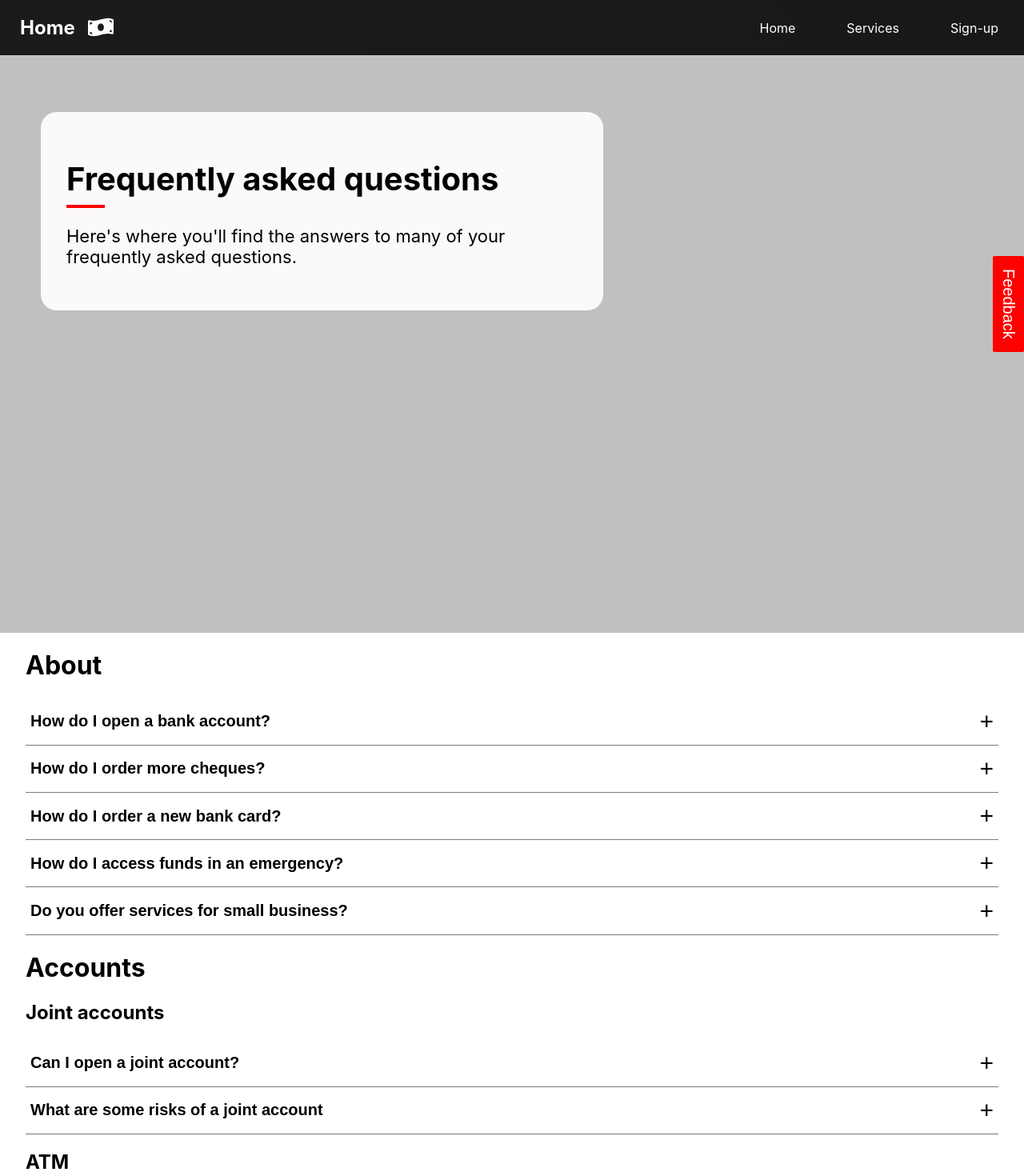
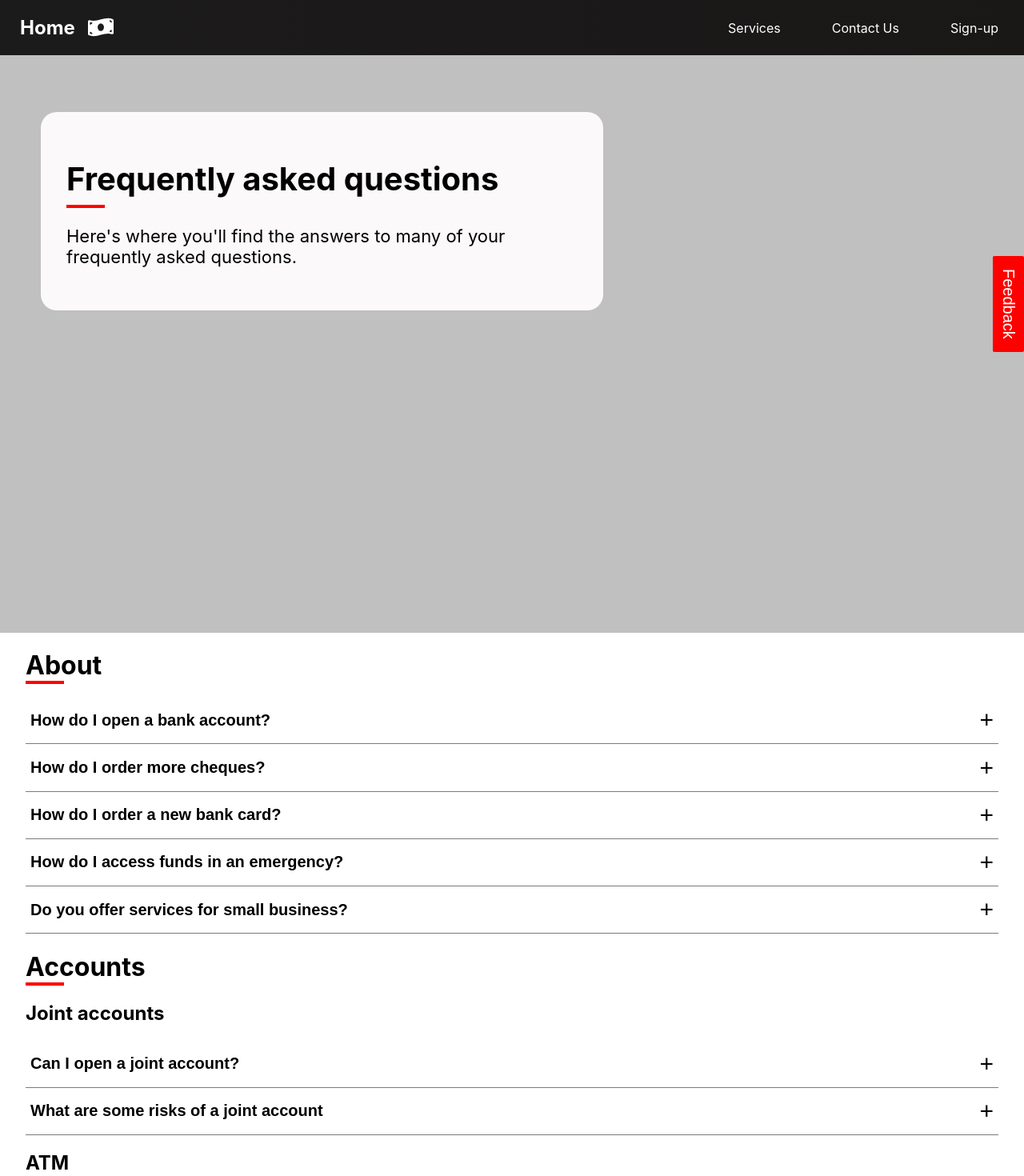
Before and after one commit to eugenehan94/react-webpage-project, a React (Create React App) app: page / in a window 1280 px wide. Shown: the top 1470 px of the page at 80% size. Built offline with nearby package versions, Linux system fonts and the light colour scheme.

Commit message:
fixed some errors

```diff
--- a/src/App.js
+++ b/src/App.js
@@ -50,12 +50,13 @@ function App() {
 
       <div className="faq-container">
         <h1>About</h1>
-
+        <div className="underline"></div>
         {about.map((about) => {
           return <About {...about} />;
         })}
 
         <h1>Accounts</h1>
+        <div className="underline"></div>
         <h2>Joint accounts</h2>
         {aboutJoint.map((aboutJoint) => {
           return <AboutJoint {...aboutJoint} />;
--- a/src/components/About.js
+++ b/src/components/About.js
@@ -7,6 +7,7 @@ const About = ({ title, info }) => {
     <section>
       <button className="faq-button" onClick={() => setShowInfo(!showInfo)}>
         <h2>{title}</h2>
+
         <span className="faq-icon">{showInfo ? "x" : "+"}</span>
       </button>
       <div className="faq-content">{showInfo && <p>{info}</p>}</div>
--- a/src/components/NavBar.js
+++ b/src/components/NavBar.js
@@ -1,6 +1,6 @@
 import React, { useState } from "react";
 import "../index.css";
-import { FaMoneyBillWave, FaList } from "react-icons/fa";
+import { FaMoneyBillWave, FaList, FaRegWindowClose } from "react-icons/fa";
 function NavBar() {
   const [click, setClick] = useState(false);
 
@@ -17,20 +17,18 @@ function NavBar() {
         </div>
 
         <div className="navbar-menu" onClick={clickHandler}>
-          <h1>
-            <FaList />
-          </h1>
+          <h1>{click ? <FaRegWindowClose /> : <FaList />}</h1>
         </div>
 
-        <ul className="navbar-item-container">
+        <ul className={"navbar-item-container"}>
           <li className="navbar-items">
             <a href="#" className="navbar-links">
-              Home
+              Services
             </a>
           </li>
           <li className="navbar-items">
             <a href="#" className="navbar-links">
-              Services
+              Contact Us
             </a>
           </li>
           <li className="navbar-items">
--- a/src/index.css
+++ b/src/index.css
@@ -182,10 +182,14 @@ code {
   width: 3rem;
   background: rgb(255, 0, 0);
   margin-top: 0px;
+  margin-bottom: 1rem;
 }
 
 .faq-container {
   margin: 0 2rem;
+}
+.faq-container h1 {
+  margin-bottom: 0;
 }
 
 .faq-button {
@@ -258,6 +262,9 @@ code {
   margin: 1rem 5rem;
   padding: 1rem 0;
 }
+.review-container-1 {
+  border-right: 1px solid black;
+}
 .review-header {
   text-align: center;
   margin: 0px 0px 1rem 0px;
@@ -274,6 +281,9 @@ code {
 }
 .review-container-2 h1 {
   margin: 0;
+}
+.review-container-3 {
+  padding-left: 2rem;
 }
 
 .review-container img {
@@ -420,8 +430,7 @@ code {
     transform: translate(-100%, 0%);
     cursor: pointer;
   }
-
-  .navbar-links {
+  .navbar-items {
     display: none;
   }
   .head-background {
@@ -462,6 +471,9 @@ code {
     display: flex;
     justify-content: center;
   }
+  .review-container-1 {
+    border-right: none;
+  }
   .review-container-3 p {
     padding: 0 2rem;
   }
```
